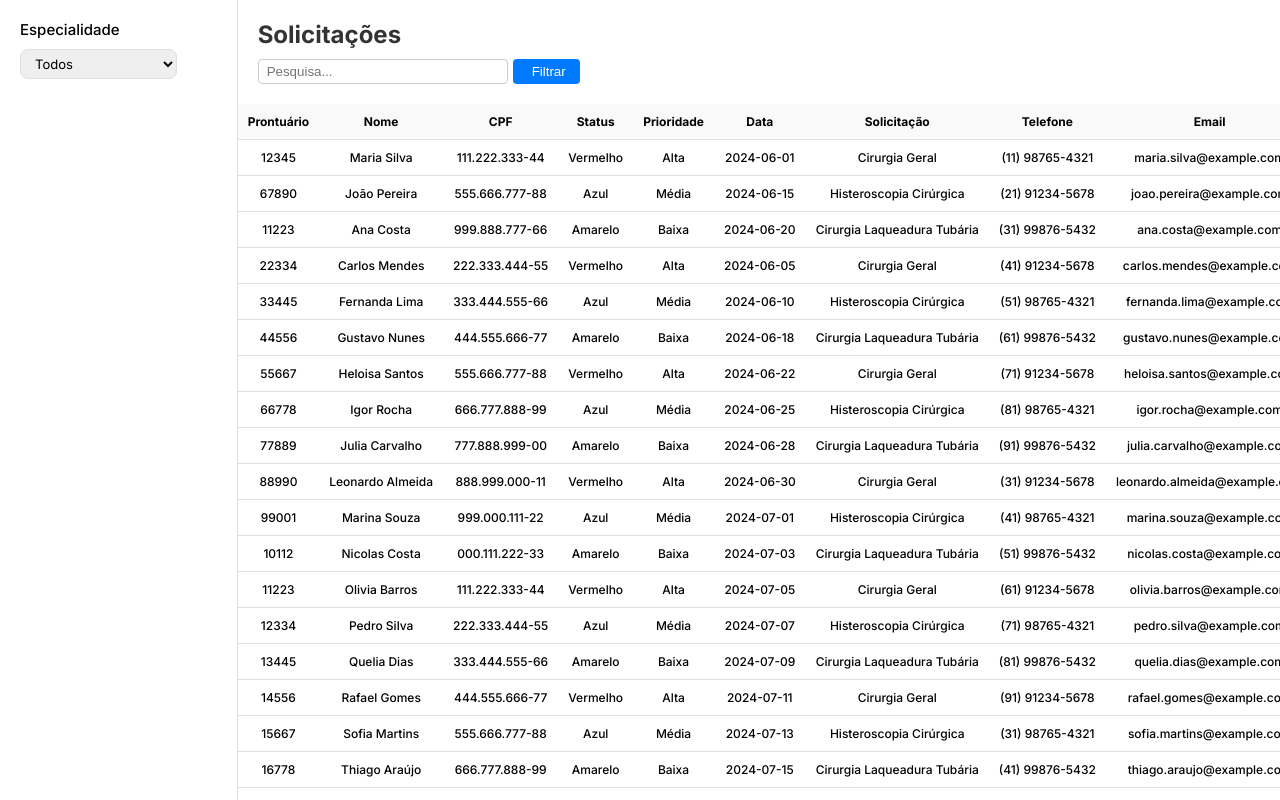
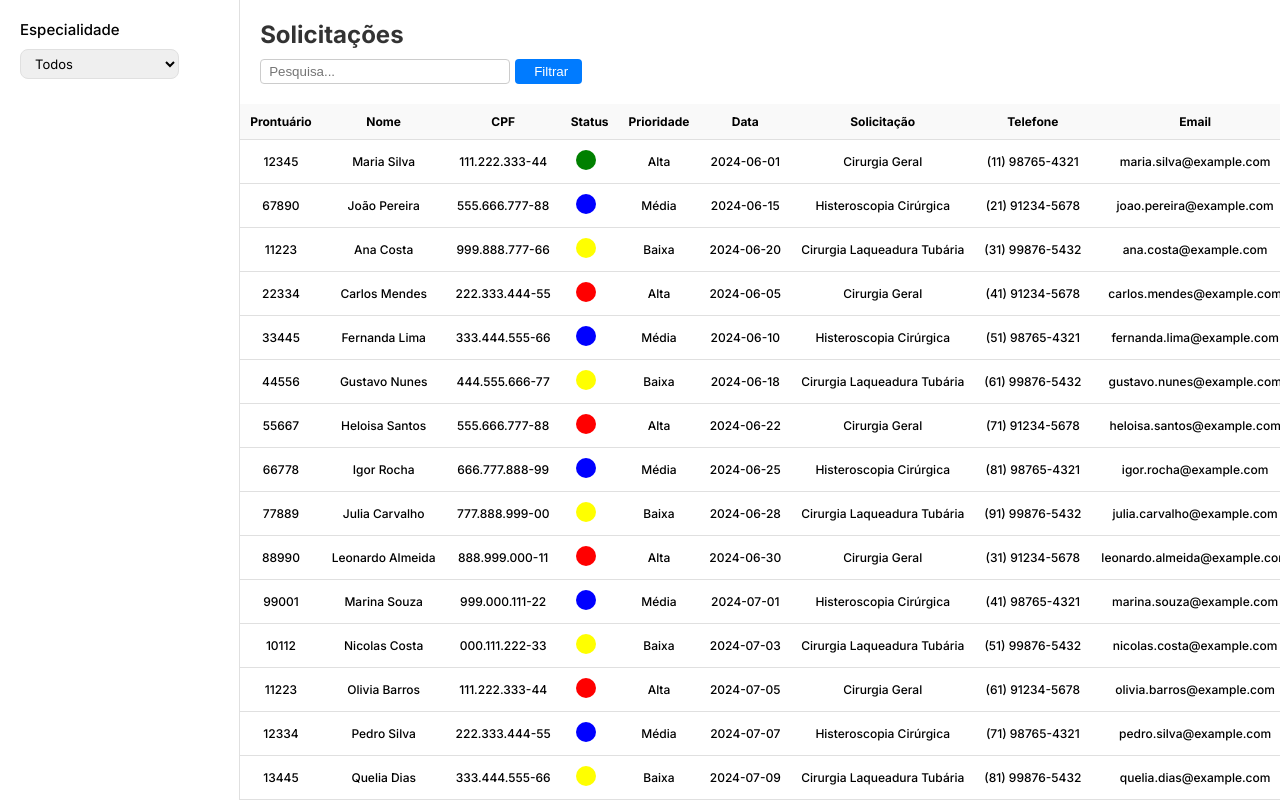
Before and after one commit to PETcisam/PetFilasInteligentes, a React (Create React App) app in the folder FrontendPET/: page /adm/solicitacoes in a window 1280 px wide. Built offline with nearby package versions, Linux system fonts and the light colour scheme.

Commit message:
asfasfafs

```diff
--- a/FrontendPET/src/AdmPages/HomeAdm.js
+++ b/FrontendPET/src/AdmPages/HomeAdm.js
@@ -1,7 +1,7 @@
 import "./HomeAdm.css"
 import { FaUser, FaCog } from 'react-icons/fa';
 import { Link } from 'react-router-dom';
-import img3 from './calendario.jpg';
+import img3 from './calendario2.png';
 import img4 from './marcacoes.jpeg'; // Adicione uma imagem para marcações
 
 function HomeAdm(){
--- a/FrontendPET/src/AdmPages/Marcacoes.css
+++ b/FrontendPET/src/AdmPages/Marcacoes.css
@@ -136,23 +136,40 @@ path{
 }
 
 .popup-content {
-    background-color: white;
+    background-color: #ffffff;
     padding: 20px;
-    border-radius: 5px;
-    box-shadow: 0 2px 10px rgba(0, 0, 0, 0.1);
+    border-radius: 10px;
+    box-shadow: 0 4px 15px rgba(0, 0, 0, 0.2);
     position: relative;
     width: 50%;
-    height: 50%;
+    height: 60%;
     overflow-y: auto;
+    animation: slideIn 0.3s ease-out;
+}
+
+@keyframes slideIn {
+    from {
+        transform: translateY(-50px);
+        opacity: 0;
+    }
+    to {
+        transform: translateY(0);
+        opacity: 1;
+    }
 }
 
 .close-button {
     position: absolute;
-    top: 10px;
-    right: 10px;
+    top: 15px;
+    right: 15px;
     font-size: 1.5em;
     cursor: pointer;
-    color: black;
+    color: #1E2672;
+    transition: color 0.2s;
+}
+
+.close-button:hover {
+    color: #ff0000;
 }
 
 .titlepopupdet {
@@ -160,20 +177,24 @@ path{
     font-size: 25px;
     color: #1E2672;
     margin-bottom: 20px;
-    display: flex;
-    justify-content: center;
-}
-.infospopup{
-    margin-top: 50px;
+    text-align: center;
+    padding-bottom: 10px;
 }
 
-.infopopup{
+.infospopup {
+    margin-top: 30px;
+    display: flex;
+    flex-direction: column;
+    align-items: center;
+    gap: 15px;
+}
+
+.infopopup {
     font-family: 'Inter', sans-serif;
     font-size: 17px;
     font-weight: 500;
-    color: black;
-    margin-bottom: 15px;
-    display: flex;
-    justify-content: center;
-
+    color: #333333;
+    text-align: center;
+    border-bottom: 1px solid #ccc;
+    width: 300px;
 }
--- a/FrontendPET/src/AdmPages/Solicitacoes.css
+++ b/FrontendPET/src/AdmPages/Solicitacoes.css
@@ -212,3 +212,27 @@ body {
 .action-icon:hover {
   color: #007bff;
 }
+
+.circulo-status {
+  display: inline-block;
+  width: 20px;
+  height: 20px;
+  border-radius: 50%;
+  margin-right: 8px;
+}
+
+.vermelho {
+  background-color: red;
+}
+
+.azul {
+  background-color: blue;
+}
+
+.amarelo {
+  background-color: yellow;
+}
+
+.verde {
+  background-color: green;
+}
--- a/FrontendPET/src/AdmPages/Solicitacoes.js
+++ b/FrontendPET/src/AdmPages/Solicitacoes.js
@@ -9,7 +9,7 @@ function Solicitacoes() {
   useEffect(() => {
     // Definindo dados de exemplo
     const data = [
-      { prontuario: "12345", nome: "Maria Silva", cpf: "111.222.333-44", status: "Vermelho", prioridade: "Alta", data: "2024-06-01", solicitacao: "Cirurgia Geral", telefone: "(11) 98765-4321", email: "maria.silva@example.com" },
+      { prontuario: "12345", nome: "Maria Silva", cpf: "111.222.333-44", status: "Verde", prioridade: "Alta", data: "2024-06-01", solicitacao: "Cirurgia Geral", telefone: "(11) 98765-4321", email: "maria.silva@example.com" },
       { prontuario: "67890", nome: "João Pereira", cpf: "555.666.777-88", status: "Azul", prioridade: "Média", data: "2024-06-15", solicitacao: "Histeroscopia Cirúrgica", telefone: "(21) 91234-5678", email: "joao.pereira@example.com" },
       { prontuario: "11223", nome: "Ana Costa", cpf: "999.888.777-66", status: "Amarelo", prioridade: "Baixa", data: "2024-06-20", solicitacao: "Cirurgia Laqueadura Tubária", telefone: "(31) 99876-5432", email: "ana.costa@example.com" },
       { prontuario: "22334", nome: "Carlos Mendes", cpf: "222.333.444-55", status: "Vermelho", prioridade: "Alta", data: "2024-06-05", solicitacao: "Cirurgia Geral", telefone: "(41) 91234-5678", email: "carlos.mendes@example.com" },
@@ -41,6 +41,21 @@ function Solicitacoes() {
   };
 
   const solicitacoesFiltradas = filtro === "Todos" ? solicitacoes : solicitacoes.filter(solicitacao => solicitacao.solicitacao === filtro);
+
+  const getStatusClass = (status) => {
+    switch (status) {
+      case "Vermelho":
+        return "circulo-status vermelho";
+      case "Azul":
+        return "circulo-status azul";
+      case "Amarelo":
+        return "circulo-status amarelo";
+      case "Verde":
+        return "circulo-status verde";
+      default:
+        return "";
+    }
+  };
 
   return (
     <div className="home-adm">
@@ -88,7 +103,9 @@ function Solicitacoes() {
                   <td className="infogrid">{item.prontuario}</td>
                   <td className="infogrid">{item.nome}</td>
                   <td className="infogrid">{item.cpf}</td>
-                  <td className="infogrid">{item.status}</td>
+                 <td className="infogrid">
+                 <span className={getStatusClass(item.status)}></span>
+                </td>
                   <td className="infogrid">{item.prioridade}</td>
                   <td className="infogrid">{item.data}</td>
                   <td className="infogrid">{item.solicitacao}</td>
```
Also changed, not shown: FrontendPET/src/AdmPages/calendario2.png (added).
